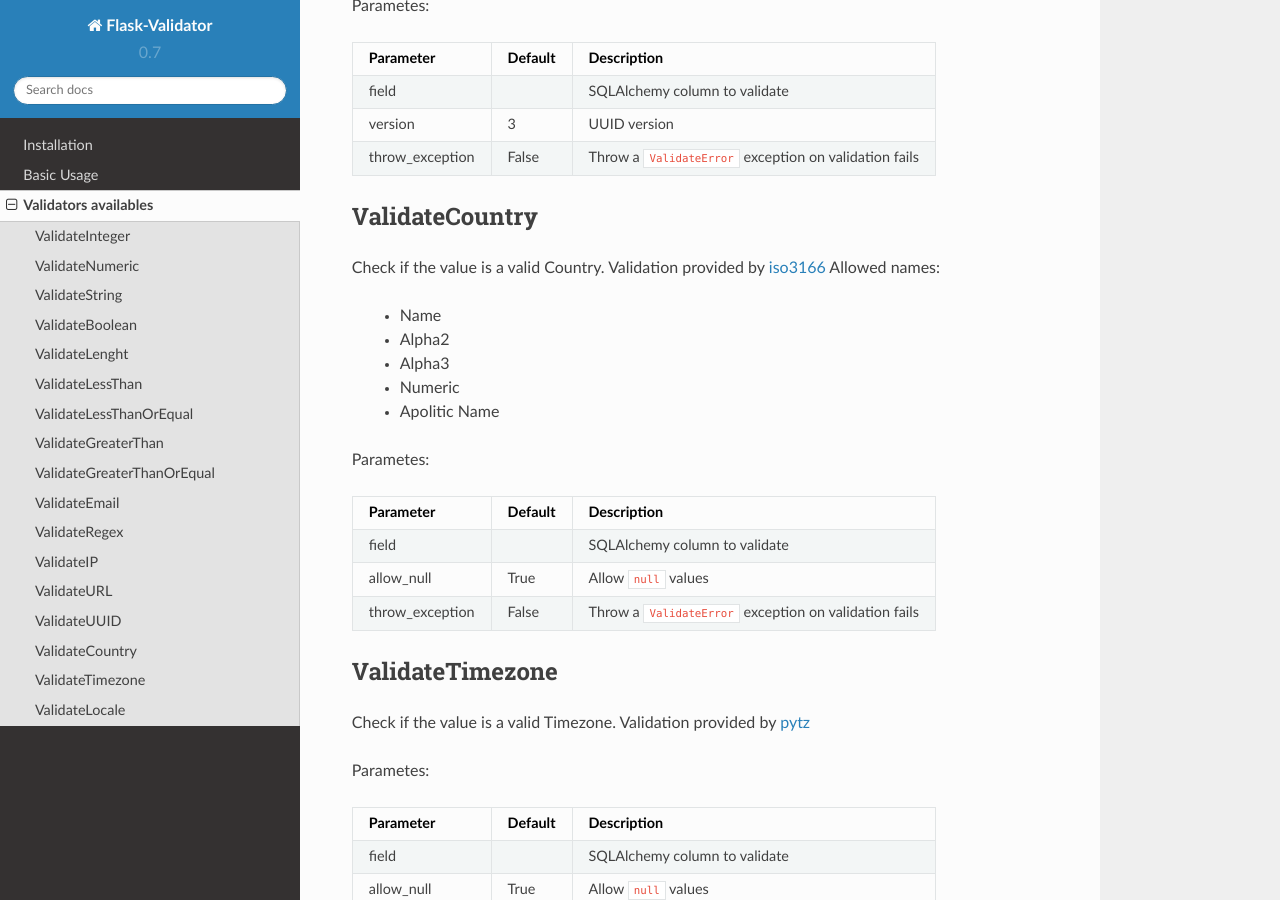
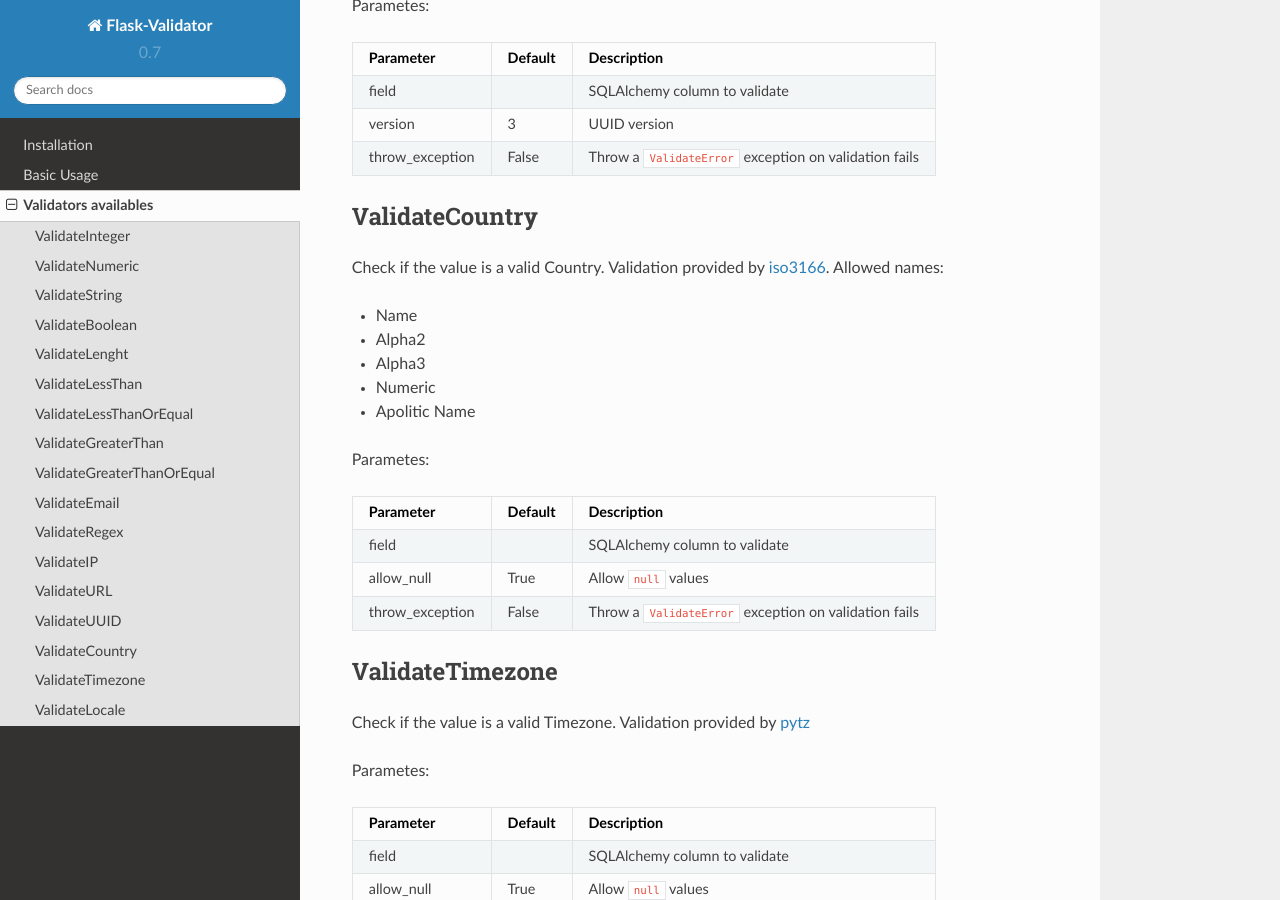
Before and after one commit to xeBuz/Flask-Validator, a Sphinx documentation site: the page built from docs/validators.rst, in a window 1280 px wide and 900 px high, scrolled down 5060 px. Built offline with Sphinx 7.4.7 and the Read the Docs theme 2.0.0, drawn with Linux system fonts in a browser that asks for light colours.

Commit message:
Fixed Doc identation

```diff
--- a/docs/validators.rst
+++ b/docs/validators.rst
@@ -329,13 +329,13 @@ Parametes:
 ValidateCountry
 ---------------
 
-Check if the value is a valid Country. Validation provided by iso3166_
-Allowed names:
-   - Name
-   - Alpha2
-   - Alpha3
-   - Numeric
-   - Apolitic Name
+Check if the value is a valid Country. Validation provided by iso3166_. Allowed names:
+
+* Name
+* Alpha2
+* Alpha3
+* Numeric
+* Apolitic Name
 
 Parametes:
 
```
